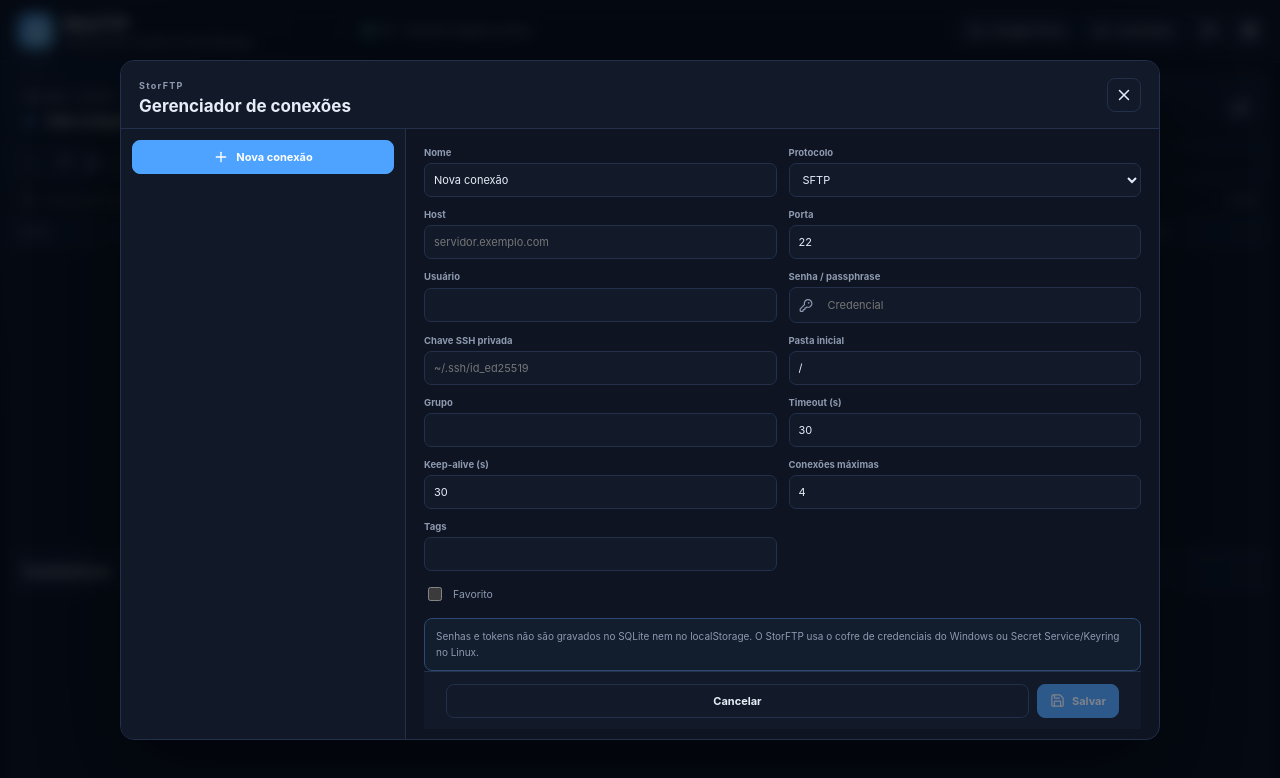
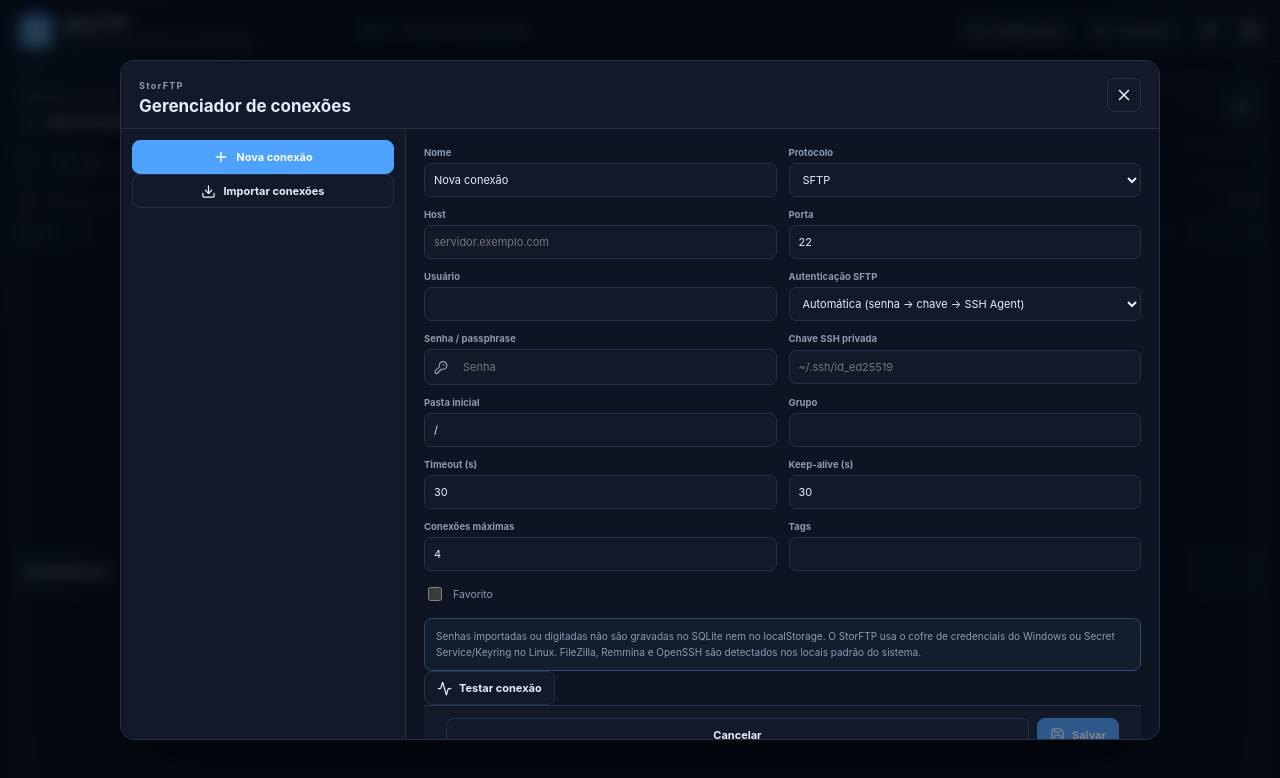
Before and after one commit to danilostorm/storftp, a React (Vite) app: page / in a window 1280 px wide. Both pictures are taken after a click on the button "Conexões". Shown: the top 778 px of the page. Built offline with nearby package versions, Linux system fonts and the light colour scheme.

Commit message:
feat: add auth mode connection test and importer UI

```diff
--- a/src/components/ConnectionManager.tsx
+++ b/src/components/ConnectionManager.tsx
@@ -1,4 +1,16 @@
-import { Cloud, Fingerprint, KeyRound, Plus, Save, Server, Star, Trash2, X } from "lucide-react";
+import {
+  Activity,
+  Cloud,
+  Download,
+  Fingerprint,
+  KeyRound,
+  Plus,
+  Save,
+  Server,
+  Star,
+  Trash2,
+  X
+} from "lucide-react";
 import { useMemo, useState } from "react";
 import { api } from "../lib/api";
 import type { ConnectionProfile, ProviderKind } from "../types";
@@ -23,16 +35,21 @@
   groupName: null,
   tags: [],
   favorite: false,
-  extra: {}
+  extra: { authMethod: "auto" }
 });
 
 export function ConnectionManager({ connections, onClose, onChanged }: Props) {
   const [selectedId, setSelectedId] = useState<string | null>(connections[0]?.id ?? null);
-  const source = useMemo(() => connections.find((item) => item.id === selectedId) ?? null, [connections, selectedId]);
+  const source = useMemo(
+    () => connections.find((item) => item.id === selectedId) ?? null,
+    [connections, selectedId]
+  );
   const [draft, setDraft] = useState<ConnectionProfile>(source ? structuredClone(source) : emptyProfile());
   const [secret, setSecret] = useState("");
   const [busy, setBusy] = useState(false);
   const [message, setMessage] = useState<string | null>(null);
+
+  const authMethod = String(draft.extra.authMethod ?? "auto");
 
   const select = (profile: ConnectionProfile) => {
     setSelectedId(profile.id);
@@ -41,69 +58,366 @@
     setMessage(null);
   };
 
+  const newConnection = () => {
+    const next = emptyProfile();
+    setSelectedId(null);
+    setDraft(next);
+    setSecret("");
+    setMessage(null);
+  };
+
   const changeKind = (kind: ProviderKind) => {
     const defaultPort = kind === "sftp" ? 22 : kind === "ftps" ? 990 : 21;
-    setDraft((old) => ({ ...old, kind, port: defaultPort }));
+    setDraft((old) => ({
+      ...old,
+      kind,
+      port: defaultPort,
+      extra: kind === "sftp" ? { ...old.extra, authMethod: old.extra.authMethod ?? "auto" } : old.extra
+    }));
   };
 
   const save = async () => {
-    setBusy(true); setMessage(null);
+    setBusy(true);
+    setMessage(null);
     try {
       const saved = await api.saveConnection(draft, secret || null);
       setSelectedId(saved.id);
+      setDraft(structuredClone(saved));
       await onChanged();
-      setMessage("Conexão salva com credenciais protegidas pelo sistema operacional.");
+      setMessage("Conexão salva. A credencial ficou protegida pelo cofre do sistema operacional.");
       setSecret("");
     } catch (error) {
       setMessage(String(error));
-    } finally { setBusy(false); }
+    } finally {
+      setBusy(false);
+    }
   };
+
+  const test = async () => {
+    setBusy(true);
+    setMessage(null);
+    try {
+      let testProfile = structuredClone(draft);
+
+      if (testProfile.kind === "sftp") {
+        const probe = await api.probeSftpProfile(testProfile);
+        const trusted = String(testProfile.extra.hostFingerprint ?? "");
+        if (trusted !== probe.fingerprint) {
+          const approved = window.confirm(
+            `Fingerprint do servidor SFTP\n\n${probe.host}:${probe.port}\n${probe.fingerprint}\n\n` +
+              "Confira esse fingerprint com o administrador. Deseja confiar nele para este perfil e continuar o teste?"
+          );
+          if (!approved) {
+            setMessage("Teste cancelado antes da autenticação. O fingerprint não foi aceito.");
+            return;
+          }
+          testProfile = {
+            ...testProfile,
+            extra: { ...testProfile.extra, hostFingerprint: probe.fingerprint }
+          };
+          setDraft(testProfile);
+        }
+      }
+
+      const result = await api.testConnection(testProfile, secret || null);
+      const saveHint = testProfile.kind === "sftp" ? " Clique em Salvar para guardar qualquer alteração/fingerprint." : "";
+      setMessage(`✓ ${result.message} (${result.latencyMs} ms).${saveHint}`);
+    } catch (error) {
+      setMessage(`Falha no teste: ${String(error)}`);
+    } finally {
+      setBusy(false);
+    }
+  };
+
+  const importConnections = async () => {
+    setBusy(true);
+    setMessage(null);
+    try {
+      const report = await api.importConnections();
+      await onChanged();
+      if (report.imported[0]) {
+        setSelectedId(report.imported[0].id);
+        setDraft(structuredClone(report.imported[0]));
+        setSecret("");
+      }
+      const warning = report.warnings.length ? ` Avisos: ${report.warnings.join(" | ")}` : "";
+      if (report.imported.length === 0) {
+        setMessage(
+          `Nenhuma conexão nova encontrada. ${report.skipped} já existente(s) foram ignoradas. O StorFTP procura FileZilla, Remmina e ~/.ssh/config automaticamente.${warning}`
+        );
+      } else {
+        setMessage(
+          `Importação concluída: ${report.imported.length} conexão(ões) adicionada(s), ${report.skipped} duplicada(s) ignorada(s).${warning}`
+        );
+      }
+    } catch (error) {
+      setMessage(`Falha ao importar conexões: ${String(error)}`);
+    } finally {
+      setBusy(false);
+    }
+  };
+
+  const saveDisabled =
+    busy ||
+    !draft.name.trim() ||
+    !draft.host?.trim() ||
+    (draft.kind === "sftp" && authMethod === "password" && !selectedId && !secret.trim());
 
   return (
     <div className="modal-backdrop" onMouseDown={(event) => event.target === event.currentTarget && onClose()}>
       <div className="modal connection-modal">
-        <header className="modal-header"><div><span className="eyebrow">StorFTP</span><h2>Gerenciador de conexões</h2></div><button className="icon-button" onClick={onClose}><X size={18} /></button></header>
+        <header className="modal-header">
+          <div><span className="eyebrow">StorFTP</span><h2>Gerenciador de conexões</h2></div>
+          <button className="icon-button" onClick={onClose}><X size={18} /></button>
+        </header>
         <div className="connection-layout">
           <aside className="connection-sidebar">
-            <button className="primary-button full" onClick={() => { const next = emptyProfile(); setSelectedId(null); setDraft(next); setSecret(""); }}><Plus size={16} /> Nova conexão</button>
+            <div className="connection-sidebar-actions">
+              <button className="primary-button full" disabled={busy} onClick={newConnection}>
+                <Plus size={16} /> Nova conexão
+              </button>
+              <button className="secondary-button full" disabled={busy} onClick={() => void importConnections()}>
+                <Download size={15} /> Importar conexões
+              </button>
+            </div>
             <div className="connection-list">
-              {connections.map((item) => <button key={item.id} className={`connection-card ${selectedId === item.id ? "active" : ""}`} onClick={() => select(item)}>
-                {item.kind === "google_drive" ? <Cloud size={17} /> : <Server size={17} />}
-                <span><strong>{item.name}</strong><small>{item.kind.toUpperCase()} {item.host ? `· ${item.host}` : ""}</small></span>
-                {item.favorite && <Star size={14} />}
-              </button>)}
+              {connections.map((item) => (
+                <button
+                  key={item.id}
+                  className={`connection-card ${selectedId === item.id ? "active" : ""}`}
+                  onClick={() => select(item)}
+                >
+                  {item.kind === "google_drive" ? <Cloud size={17} /> : <Server size={17} />}
+                  <span>
+                    <strong>{item.name}</strong>
+                    <small>{item.kind.toUpperCase()} {item.host ? `· ${item.host}` : ""}</small>
+                  </span>
+                  {item.favorite && <Star size={14} />}
+                </button>
+              ))}
             </div>
           </aside>
           <main className="connection-form">
             <div className="form-grid two">
-              <label><span>Nome</span><input value={draft.name} onChange={(e) => setDraft({ ...draft, name: e.target.value })} /></label>
-              <label><span>Protocolo</span><select value={draft.kind} onChange={(e) => changeKind(e.target.value as ProviderKind)}>
-                <option value="sftp">SFTP</option><option value="ftp">FTP</option><option value="ftpes">FTPES (TLS explícito)</option><option value="ftps">FTPS (TLS implícito)</option>
-              </select></label>
-              <label><span>Host</span><input placeholder="servidor.exemplo.com" value={draft.host ?? ""} onChange={(e) => setDraft({ ...draft, host: e.target.value })} /></label>
-              <label><span>Porta</span><input type="number" value={draft.port ?? 22} onChange={(e) => setDraft({ ...draft, port: Number(e.target.value) })} /></label>
-              <label><span>Usuário</span><input value={draft.username ?? ""} onChange={(e) => setDraft({ ...draft, username: e.target.value })} /></label>
-              <label><span>Senha / passphrase</span><div className="input-with-icon"><KeyRound size={15} /><input type="password" placeholder={selectedId ? "Deixe vazio para manter" : "Credencial"} value={secret} onChange={(e) => setSecret(e.target.value)} /></div></label>
-              {draft.kind === "sftp" && <label><span>Chave SSH privada</span><input placeholder="~/.ssh/id_ed25519" value={String(draft.extra.keyPath ?? "")} onChange={(e) => setDraft({ ...draft, extra: { ...draft.extra, keyPath: e.target.value } })} /></label>}
-              <label><span>Pasta inicial</span><input value={draft.initialPath ?? "/"} onChange={(e) => setDraft({ ...draft, initialPath: e.target.value })} /></label>
-              <label><span>Grupo</span><input value={draft.groupName ?? ""} onChange={(e) => setDraft({ ...draft, groupName: e.target.value || null })} /></label>
-              <label><span>Timeout (s)</span><input type="number" min={5} value={draft.timeoutSeconds} onChange={(e) => setDraft({ ...draft, timeoutSeconds: Number(e.target.value) })} /></label>
-              <label><span>Keep-alive (s)</span><input type="number" min={0} value={draft.keepAliveSeconds} onChange={(e) => setDraft({ ...draft, keepAliveSeconds: Number(e.target.value) })} /></label>
-              <label><span>Conexões máximas</span><input type="number" min={1} max={32} value={draft.maxConnections} onChange={(e) => setDraft({ ...draft, maxConnections: Number(e.target.value) })} /></label>
-              <label><span>Tags</span><input value={draft.tags.join(", ")} onChange={(e) => setDraft({ ...draft, tags: e.target.value.split(",").map((x) => x.trim()).filter(Boolean) })} /></label>
+              <label>
+                <span>Nome</span>
+                <input value={draft.name} onChange={(e) => setDraft({ ...draft, name: e.target.value })} />
+              </label>
+              <label>
+                <span>Protocolo</span>
+                <select value={draft.kind} onChange={(e) => changeKind(e.target.value as ProviderKind)}>
+                  <option value="sftp">SFTP</option>
+                  <option value="ftp">FTP</option>
+                  <option value="ftpes">FTPES (TLS explícito)</option>
+                  <option value="ftps">FTPS (TLS implícito)</option>
+                </select>
+              </label>
+              <label>
+                <span>Host</span>
+                <input
+                  placeholder="servidor.exemplo.com"
+                  value={draft.host ?? ""}
+                  onChange={(e) => setDraft({ ...draft, host: e.target.value })}
+                />
+              </label>
+              <label>
+                <span>Porta</span>
+                <input
+                  type="number"
+                  value={draft.port ?? 22}
+                  onChange={(e) => setDraft({ ...draft, port: Number(e.target.value) })}
+                />
+              </label>
+              <label>
+                <span>Usuário</span>
+                <input
+                  value={draft.username ?? ""}
+                  onChange={(e) => setDraft({ ...draft, username: e.target.value })}
+                />
+              </label>
+
+              {draft.kind === "sftp" && (
+                <label>
+                  <span>Autenticação SFTP</span>
+                  <select
+                    value={authMethod}
+                    onChange={(e) => setDraft({
+                      ...draft,
+                      extra: { ...draft.extra, authMethod: e.target.value }
+                    })}
+                  >
+                    <option value="auto">Automática (senha → chave → SSH Agent)</option>
+                    <option value="password">Usuário + senha</option>
+                    <option value="key">Chave SSH privada</option>
+                    <option value="agent">SSH Agent</option>
+                  </select>
+                </label>
+              )}
+
+              {authMethod !== "agent" && (
+                <label>
+                  <span>{draft.kind === "sftp" && authMethod === "key" ? "Passphrase da chave" : "Senha / passphrase"}</span>
+                  <div className="input-with-icon">
+                    <KeyRound size={15} />
+                    <input
+                      type="password"
+                      placeholder={selectedId ? "Deixe vazio para manter a credencial salva" : authMethod === "key" ? "Opcional se a chave não tiver passphrase" : "Senha"}
+                      value={secret}
+                      onChange={(e) => setSecret(e.target.value)}
+                    />
+                  </div>
+                </label>
+              )}
+
+              {draft.kind === "sftp" && (authMethod === "auto" || authMethod === "key") && (
+                <label>
+                  <span>Chave SSH privada</span>
+                  <input
+                    placeholder="~/.ssh/id_ed25519"
+                    value={String(draft.extra.keyPath ?? "")}
+                    onChange={(e) => setDraft({
+                      ...draft,
+                      extra: { ...draft.extra, keyPath: e.target.value }
+                    })}
+                  />
+                </label>
+              )}
+
+              <label>
+                <span>Pasta inicial</span>
+                <input
+                  value={draft.initialPath ?? "/"}
+                  onChange={(e) => setDraft({ ...draft, initialPath: e.target.value })}
+                />
+              </label>
+              <label>
+                <span>Grupo</span>
+                <input
+                  value={draft.groupName ?? ""}
+                  onChange={(e) => setDraft({ ...draft, groupName: e.target.value || null })}
+                />
+              </label>
+              <label>
+                <span>Timeout (s)</span>
+                <input
+                  type="number"
+                  min={5}
+                  value={draft.timeoutSeconds}
+                  onChange={(e) => setDraft({ ...draft, timeoutSeconds: Number(e.target.value) })}
+                />
+              </label>
+              <label>
+                <span>Keep-alive (s)</span>
+                <input
+                  type="number"
+                  min={0}
+                  value={draft.keepAliveSeconds}
+                  onChange={(e) => setDraft({ ...draft, keepAliveSeconds: Number(e.target.value) })}
+                />
+              </label>
+              <label>
+                <span>Conexões máximas</span>
+                <input
+                  type="number"
+                  min={1}
+                  max={32}
+                  value={draft.maxConnections}
+                  onChange={(e) => setDraft({ ...draft, maxConnections: Number(e.target.value) })}
+                />
+              </label>
+              <label>
+                <span>Tags</span>
+                <input
+                  value={draft.tags.join(", ")}
+                  onChange={(e) => setDraft({
+                    ...draft,
+                    tags: e.target.value.split(",").map((x) => x.trim()).filter(Boolean)
+                  })}
+                />
+              </label>
             </div>
-            <label className="check-row"><input type="checkbox" checked={draft.favorite} onChange={(e) => setDraft({ ...draft, favorite: e.target.checked })} /> Favorito</label>
-            <div className="security-note">Senhas e tokens não são gravados no SQLite nem no localStorage. O StorFTP usa o cofre de credenciais do Windows ou Secret Service/Keyring no Linux.</div>
-            {selectedId && draft.kind === "sftp" && <button className="secondary-button host-verify" disabled={busy} onClick={async () => {
-              setBusy(true); setMessage(null);
-              try { const probe = await api.probeSftpHost(selectedId); const approved = window.confirm(`Servidor desconhecido\n\n${probe.host}:${probe.port}\n${probe.fingerprint}\n\nConfirme este fingerprint com o administrador do servidor. Confiar sempre neste host?`); if (approved) { await api.trustSftpHost(selectedId, probe.fingerprint); await onChanged(); setMessage(`Host confiável salvo: ${probe.fingerprint}`); } } catch (error) { setMessage(String(error)); } finally { setBusy(false); }
-            }}><Fingerprint size={15} /> Verificar fingerprint SFTP</button>}
+
+            <label className="check-row">
+              <input
+                type="checkbox"
+                checked={draft.favorite}
+                onChange={(e) => setDraft({ ...draft, favorite: e.target.checked })}
+              />
+              Favorito
+            </label>
+
+            <div className="security-note">
+              Senhas importadas ou digitadas não são gravadas no SQLite nem no localStorage. O StorFTP usa o cofre de credenciais do Windows ou Secret Service/Keyring no Linux. FileZilla, Remmina e OpenSSH são detectados nos locais padrão do sistema.
+            </div>
+
+            <div className="connection-tools">
+              <button
+                className="secondary-button"
+                disabled={busy || !draft.host?.trim() || !draft.username?.trim()}
+                onClick={() => void test()}
+              >
+                <Activity size={15} /> {busy ? "Testando..." : "Testar conexão"}
+              </button>
+
+              {selectedId && draft.kind === "sftp" && (
+                <button
+                  className="secondary-button host-verify"
+                  disabled={busy}
+                  onClick={async () => {
+                    setBusy(true);
+                    setMessage(null);
+                    try {
+                      const probe = await api.probeSftpHost(selectedId);
+                      const approved = window.confirm(
+                        `Servidor SFTP\n\n${probe.host}:${probe.port}\n${probe.fingerprint}\n\nConfirme este fingerprint com o administrador do servidor. Confiar sempre neste host?`
+                      );
+                      if (approved) {
+                        const saved = await api.trustSftpHost(selectedId, probe.fingerprint);
+                        setDraft(structuredClone(saved));
+                        await onChanged();
+                        setMessage(`Host confiável salvo: ${probe.fingerprint}`);
+                      }
+                    } catch (error) {
+                      setMessage(String(error));
+                    } finally {
+                      setBusy(false);
+                    }
+                  }}
+                >
+                  <Fingerprint size={15} /> Verificar fingerprint SFTP
+                </button>
+              )}
+            </div>
+
             {message && <div className="inline-message">{message}</div>}
+
             <div className="modal-actions">
-              {selectedId && <button className="danger-button" onClick={async () => { if (!selectedId) return; await api.deleteConnection(selectedId); await onChanged(); const next = emptyProfile(); setSelectedId(null); setDraft(next); }}><Trash2 size={15} /> Excluir</button>}
+              {selectedId && (
+                <button
+                  className="danger-button"
+                  disabled={busy}
+                  onClick={async () => {
+                    if (!selectedId) return;
+                    setBusy(true);
+                    try {
+                      await api.deleteConnection(selectedId);
+                      await onChanged();
+                      newConnection();
+                    } catch (error) {
+                      setMessage(String(error));
+                    } finally {
+                      setBusy(false);
+                    }
+                  }}
+                >
+                  <Trash2 size={15} /> Excluir
+                </button>
+              )}
               <span />
               <button className="secondary-button" onClick={onClose}>Cancelar</button>
-              <button className="primary-button" disabled={busy || !draft.name.trim() || !draft.host?.trim()} onClick={() => void save()}><Save size={15} /> Salvar</button>
+              <button className="primary-button" disabled={saveDisabled} onClick={() => void save()}>
+                <Save size={15} /> Salvar
+              </button>
             </div>
           </main>
         </div>
```
